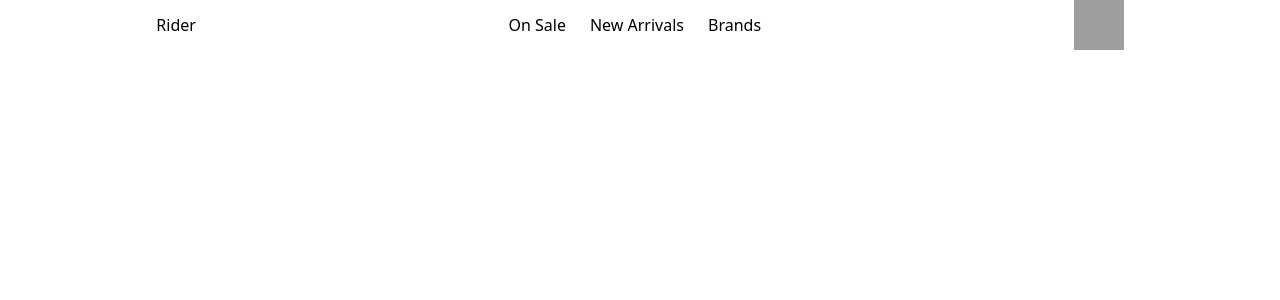
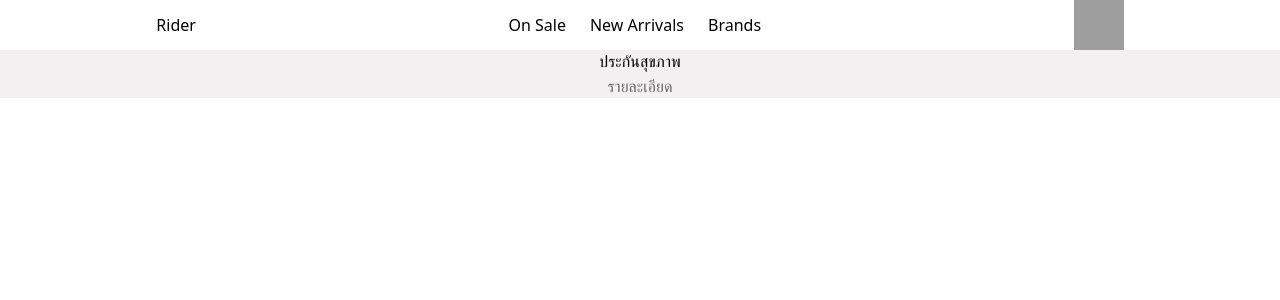
Before and after one commit to NoeyPhattarada/Project-intern, an Angular app: page /insure-health-details in a window 1280 px wide. Before the commit this address led to /. Shown: the top 300 px of the page. Built offline with nearby package versions, Linux system fonts and the light colour scheme; grey boxes are pictures that could not be loaded.

Commit message:
add insure-health-details

```diff
--- a/src/app/app.routes.ts
+++ b/src/app/app.routes.ts
@@ -1,3 +1,9 @@
 import { Routes } from '@angular/router';
+import { InsureHealthDetails } from './modules/insure-health-details/insure-health-details';
 
-export const routes: Routes = [];
+export const routes: Routes = [
+    {
+        path: 'insure-health-details',
+        component: InsureHealthDetails,
+    }
+];
--- /dev/null
+++ b/src/app/modules/insure-health-details/insure-health-details.html
@@ -0,0 +1,4 @@
+<div class="text-center bg-[#F2F0F1]">
+    <div class="font-urbanist text-bold">ประกันสุขภาพ</div>
+    <div class="text-[#676767]">รายละเอียด</div>
+</div>
--- /dev/null
+++ b/src/app/modules/insure-health-details/insure-health-details.ts
@@ -0,0 +1,13 @@
+import { Component } from '@angular/core';
+import { Navbar } from "../../shared/components/navbar/navbar";
+
+@Component({
+  selector: 'app-insure-health-details',
+  standalone: true,
+  imports: [Navbar],
+  templateUrl: './insure-health-details.html',
+  styleUrl: './insure-health-details.css',
+})
+export class InsureHealthDetails {
+
+}
--- a/src/styles.css
+++ b/src/styles.css
@@ -1,2 +1,7 @@
 /* You can add global styles to this file, and also import other style files */
+@import url('https://fonts.googleapis.com/css2?family=Urbanist:ital,wght@0,100..900;1,100..900&display=swap');
 @import "tailwindcss";
+
+@theme {
+    --font-urbanist: Urbanist, "sans-serif";
+}
```
Also changed, not shown: src/app/modules/insure-health-details/insure-health-details.css (added), 2 other files (tests, documents, lock files or other folders).
